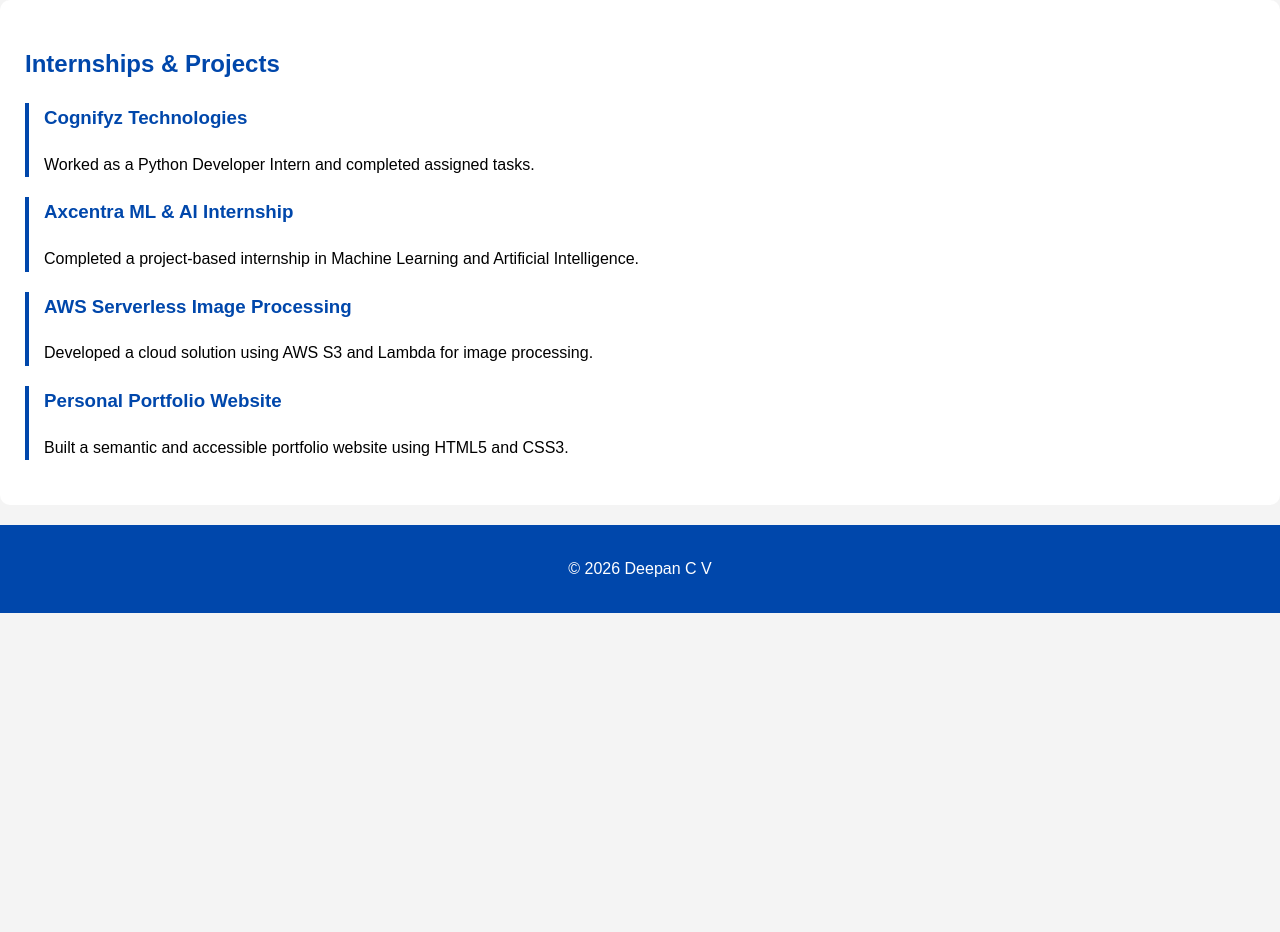
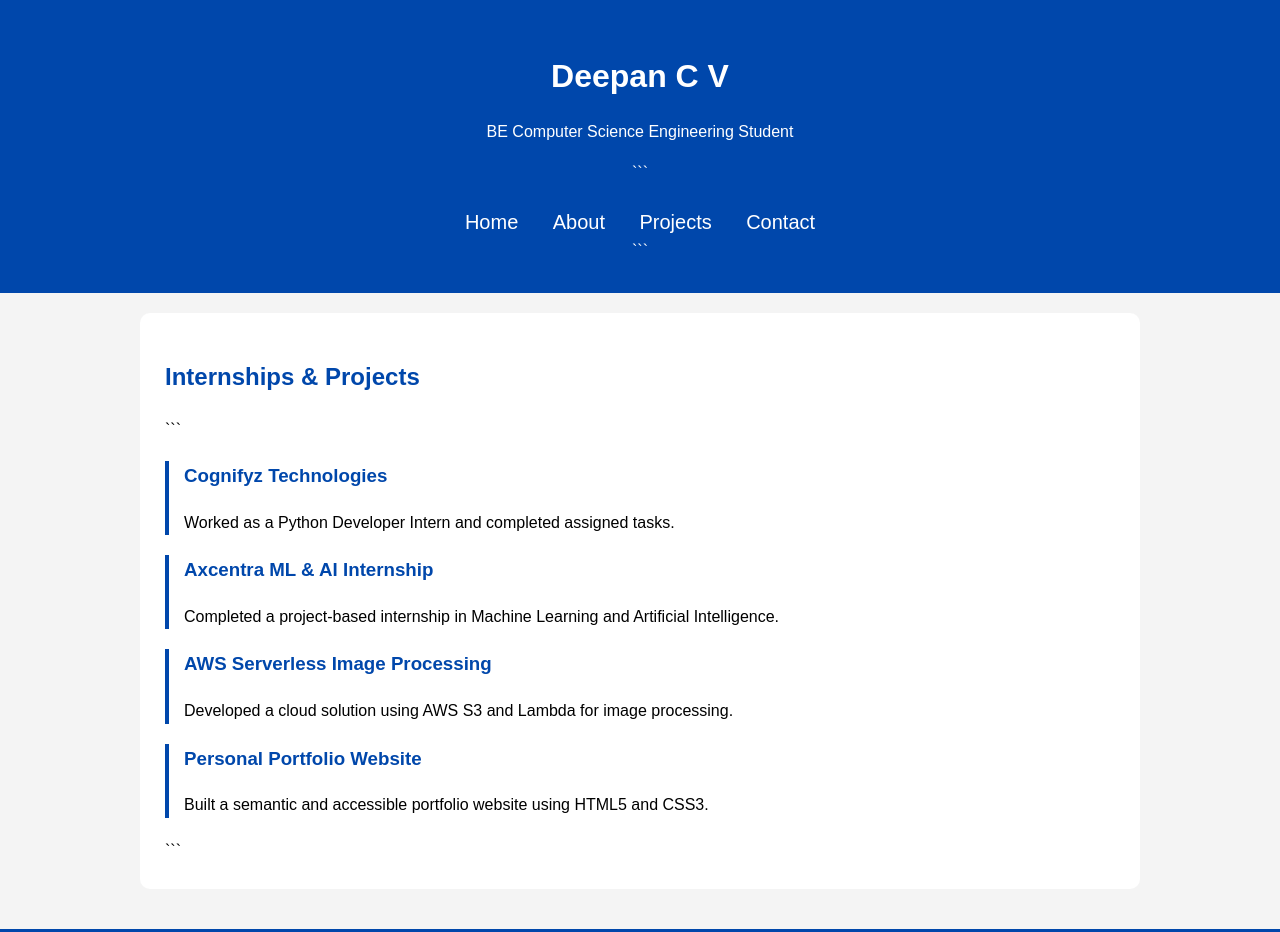
Before and after one commit to Deepan-CV-prog/deepan-portfolio, a plain HTML site: page projects.html in a window 1280 px wide. Shown: the top 932 px of the page. Before the commit the page ends 800 px from the top, so only its background shows below. Drawn offline with Linux system fonts and the light colour scheme.

Commit message:
Update projects.html

````diff
--- a/projects.html
+++ b/projects.html
@@ -1,19 +1,36 @@
 <!DOCTYPE html>
+
 <html lang="en">
 <head>
     <meta charset="UTF-8">
     <meta name="viewport" content="width=device-width, initial-scale=1.0">
     <title>Projects - Deepan C V</title>
+    <link rel="stylesheet" href="style.css">
+</head>
 
-<link rel="stylesheet" href="style.css">
+<body>
 
-</head>
-<body>
+<header>
+    <h1>Deepan C V</h1>
+    <p>BE Computer Science Engineering Student</p>
+
+```
+<nav aria-label="Main Navigation">
+    <a href="index.html">Home</a>
+    <a href="about.html">About</a>
+    <a href="projects.html">Projects</a>
+    <a href="contact.html">Contact</a>
+</nav>
+```
+
 </header>
+
+<main>
+
 <section>
-
     <h2>Internships & Projects</h2>
 
+```
 <article>
     <h3>Cognifyz Technologies</h3>
     <p>Worked as a Python Developer Intern and completed assigned tasks.</p>
@@ -33,8 +50,15 @@
     <h3>Personal Portfolio Website</h3>
     <p>Built a semantic and accessible portfolio website using HTML5 and CSS3.</p>
 </article>
+```
 
 </section>
+
+</main>
+
 <footer>
     <p>© 2026 Deepan C V</p>
 </footer>
+
+</body>
+</html>
````
Lines whose indentation alone changed are shown as unchanged.
